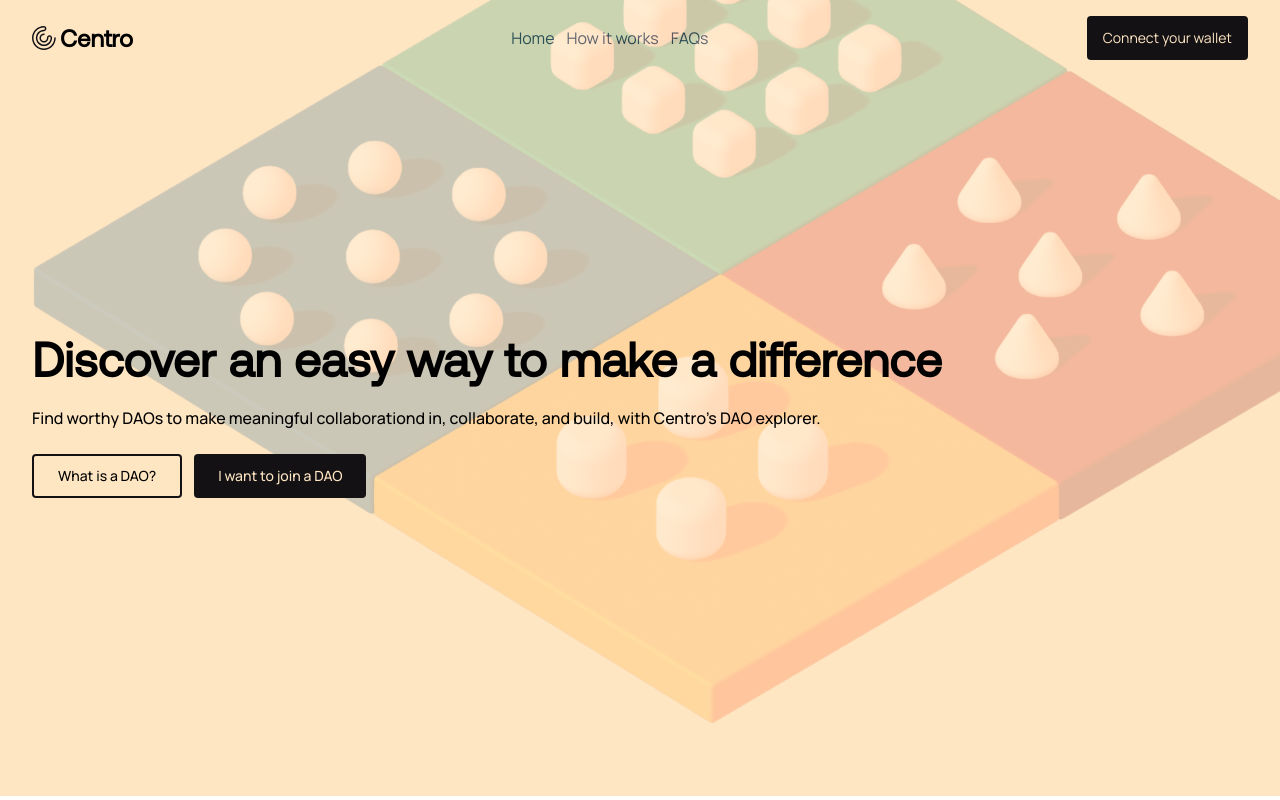
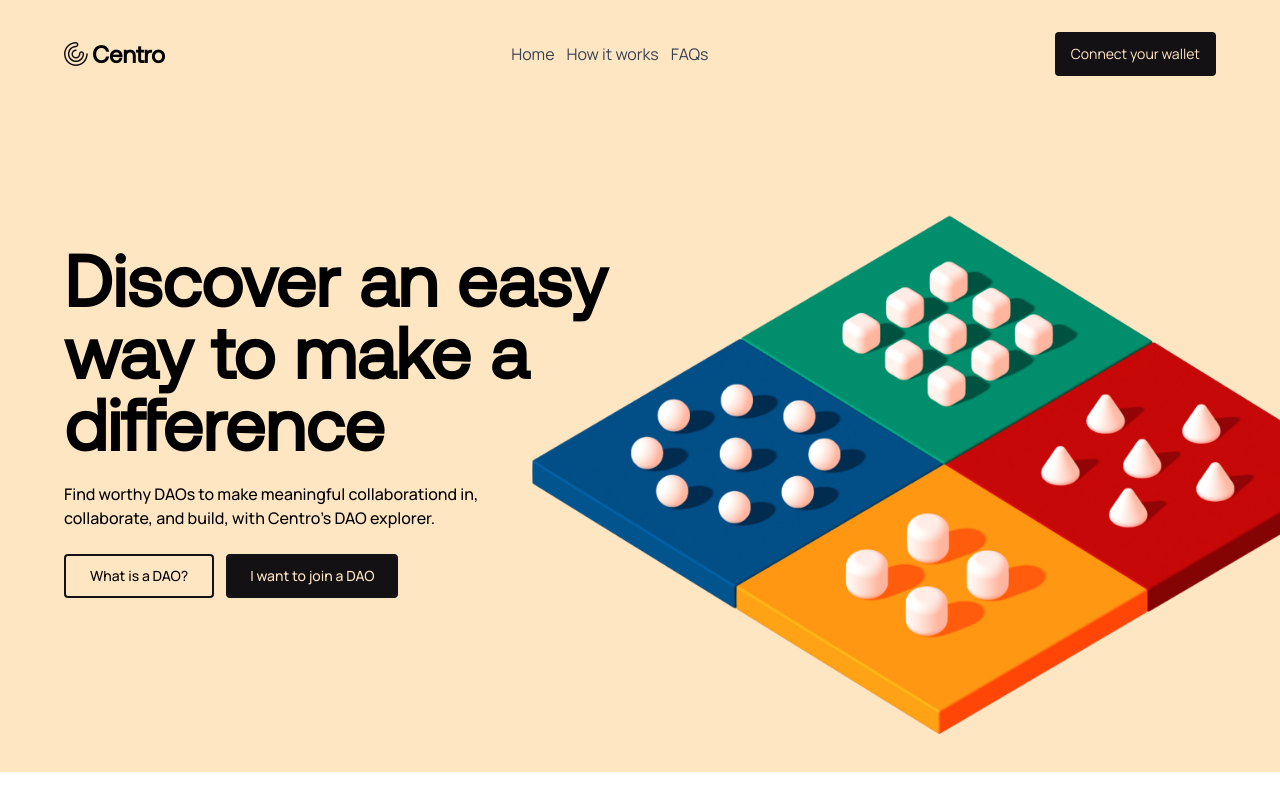
Before and after one commit to CyberGeni/centro, a React (Vite) app: page / in a window 1280 px wide. Built offline with nearby package versions, Linux system fonts and the light colour scheme.

Commit message:
made hero responsive

```diff
--- a/src/components/ExternalNavbar.jsx
+++ b/src/components/ExternalNavbar.jsx
@@ -4,7 +4,7 @@ import Logo from "../assets/icons/logo.svg";
 
 function ExternalNavbar() {
   return (
-    <header className="font-[Manrope] flex justify-between items-center w-full bg-[#FFE6C3] px-8 py-4">
+    <header className="font-[Manrope] flex justify-between items-center w-full bg-[#FFE6C3] px-8 sm:px-12 md:px-16 py-4 sm:py-6 md:py-8">
       <div className="flex space-x-1">
         <img src={Logo} alt="" />
         <h1 className="font-bold font-Aeonik text-2xl">Centro</h1>
--- a/src/pages/Home.jsx
+++ b/src/pages/Home.jsx
@@ -9,17 +9,17 @@ function Home() {
         <ExternalNavbar />
         <main className="">
             {/* hero */}
-            <div className="relative bg-[#FFE6C3] h-[90vh] flex flex-col justify-center">
-                <section className="relative z-10 px-8 space-y-6">
-                    <h1 className="-mt-10 text-5xl font-Aeonik font-black">Discover an easy way to make a difference</h1>
-                    <p className="font-[Manrope] my-4 w-4/5 font-medium">Find worthy DAOs to make meaningful collaborationd in, collaborate, and build, with Centro's DAO explorer.</p>
+            <div className="relative bg-[#FFE6C3] h-[90vh] md:h-[83vh] flex flex-col md:flex-row justify-center md:justify-start">
+                <section className="relative z-10 px-8 sm:px-12 md:px-16 space-y-6 md:flex md:flex-col md:justify-center md:w-4/5 lg:w-3/5 max-w-2xl md:max-w-none">
+                    <h1 className="-mt-10 text-5xl sm:text-6xl md:text-7xl md:leading-none font-Aeonik font-black">Discover an easy way to make a difference</h1>
+                    <p className="font-[Manrope] my-6 w-4/5 md:w-3/4 font-medium">Find worthy DAOs to make meaningful collaborationd in, collaborate, and build, with Centro's DAO explorer.</p>
                     <div className="flex space-x-3">
                         <a className="px-6 py-2.5 font-[Manrope] font-medium text-sm border-[#141115] border-2 rounded" href="#dao">What is a DAO?</a>
                         <Link className="px-6 py-3 font-[Manrope] font-medium text-sm bg-[#141115] text-[#FFE6C3] rounded">I want to join a DAO</Link>
                     </div>
                 </section>
                 <section>
-                    <img className="absolute bottom-4 blur-lg opacity-20 md:blur-0" src={HeroImg} alt="" />
+                    <img className="absolute right-0 bottom-4 md:bottom-1 blur-lg md:blur-none opacity-20 md:opacity-25 lg:opacity-100 md:max-w-xl lg:max-w-3xl" src={HeroImg} alt="" />
                 </section>
             </div>
         </main>
```
